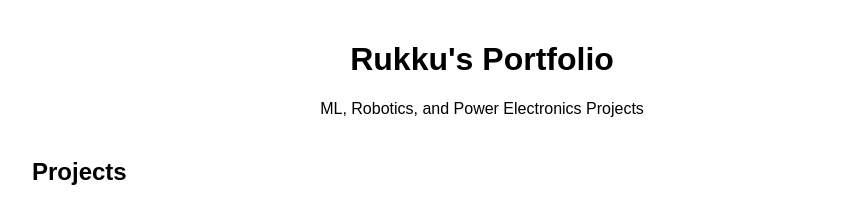
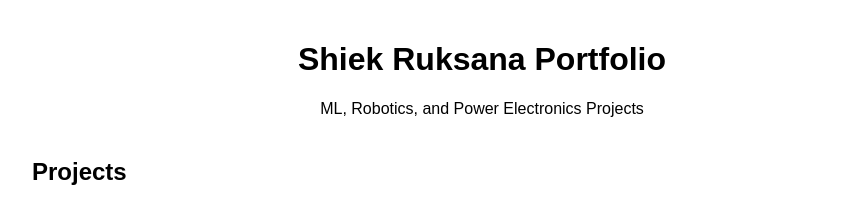
Before and after one commit to ruksana883-cmd/ruksana883-cmd.github.io, a plain HTML site: page index.html in a window 1280 px wide. Shown: the top 203 px of the page, without its empty margins (158-1017 px from the left). Drawn offline with Linux system fonts and the light colour scheme.

Commit message:
Update index.html

```diff
--- a/index.html
+++ b/index.html
@@ -8,7 +8,7 @@
 </head>
 <body>
 <header>
-  <h1>Rukku's Portfolio</h1>
+  <h1>Shiek Ruksana Portfolio</h1>
   <p>ML, Robotics, and Power Electronics Projects</p>
 </header>
 
```
